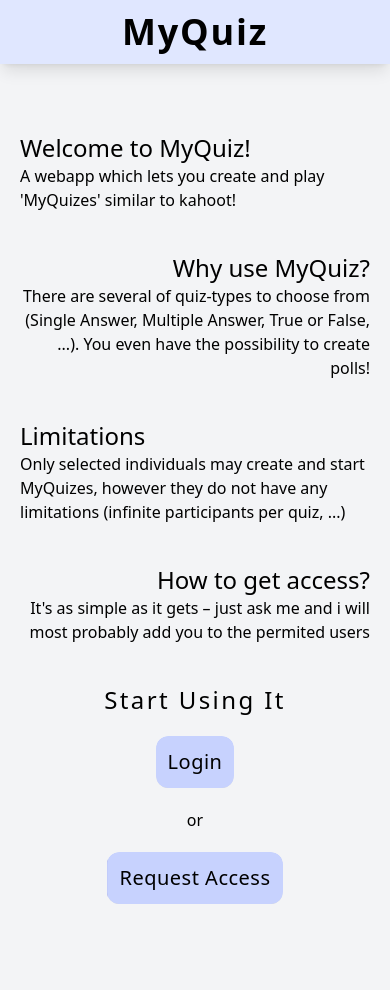
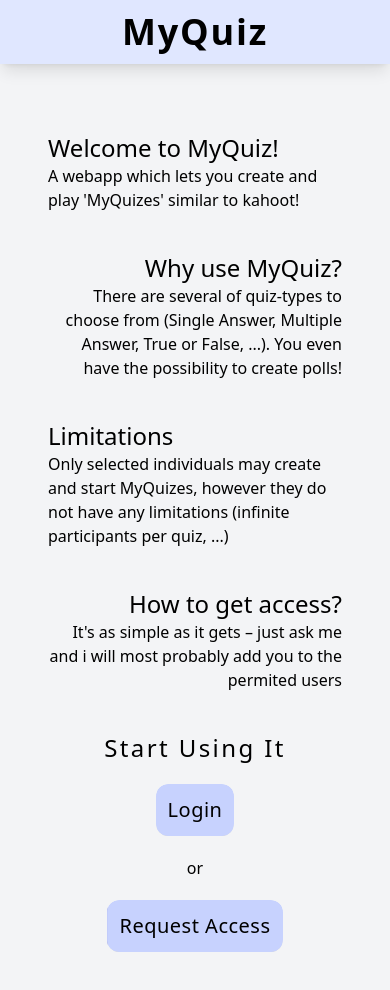
Before and after one commit to Eros-Klein/Ng-Homepage, an Angular app: page /quiz in a window 390 px wide. Shown: the top 990 px of the page. Built offline with nearby package versions, Linux system fonts and the light colour scheme.

Commit message:
fix mobile margin

```diff
--- a/src/app/quiz/quiz-home/quiz-home.component.html
+++ b/src/app/quiz/quiz-home/quiz-home.component.html
@@ -2,7 +2,7 @@
   <nav>
     <app-quiz-nav />
   </nav>
-  <div class="py-28 overflow-y-auto flex flex-col md:px-[20%] min-h-screen">
+  <div class="py-28 px-7 overflow-y-auto flex flex-col md:px-[20%] min-h-screen">
     <div class="p-5">
       <h2 class="text-2xl font-medium">Welcome to MyQuiz!</h2>
       <p class="dark:text-gray-400 md:w-1/2">A webapp which lets you create and play 'MyQuizes' similar to kahoot!</p>
```
